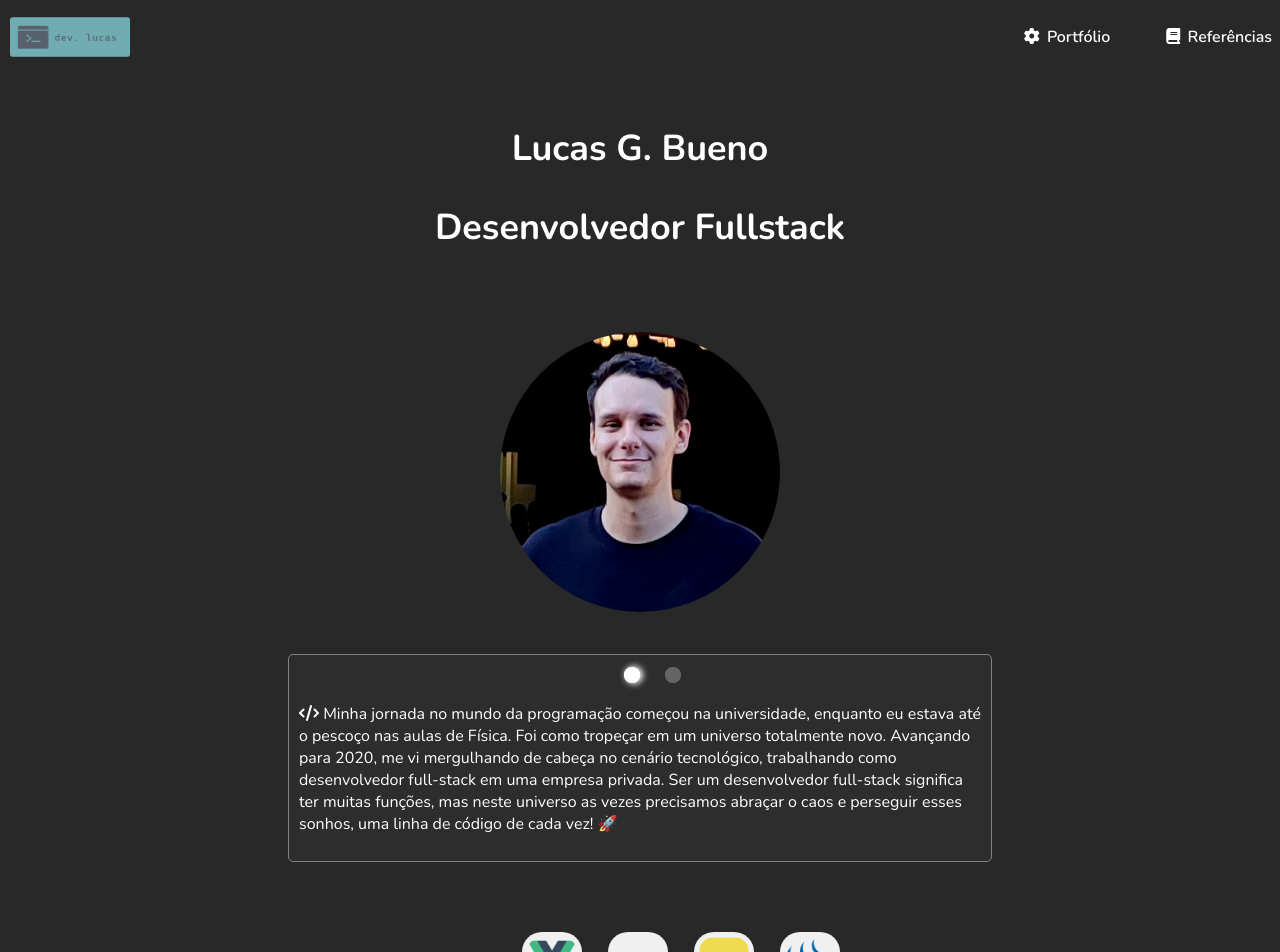
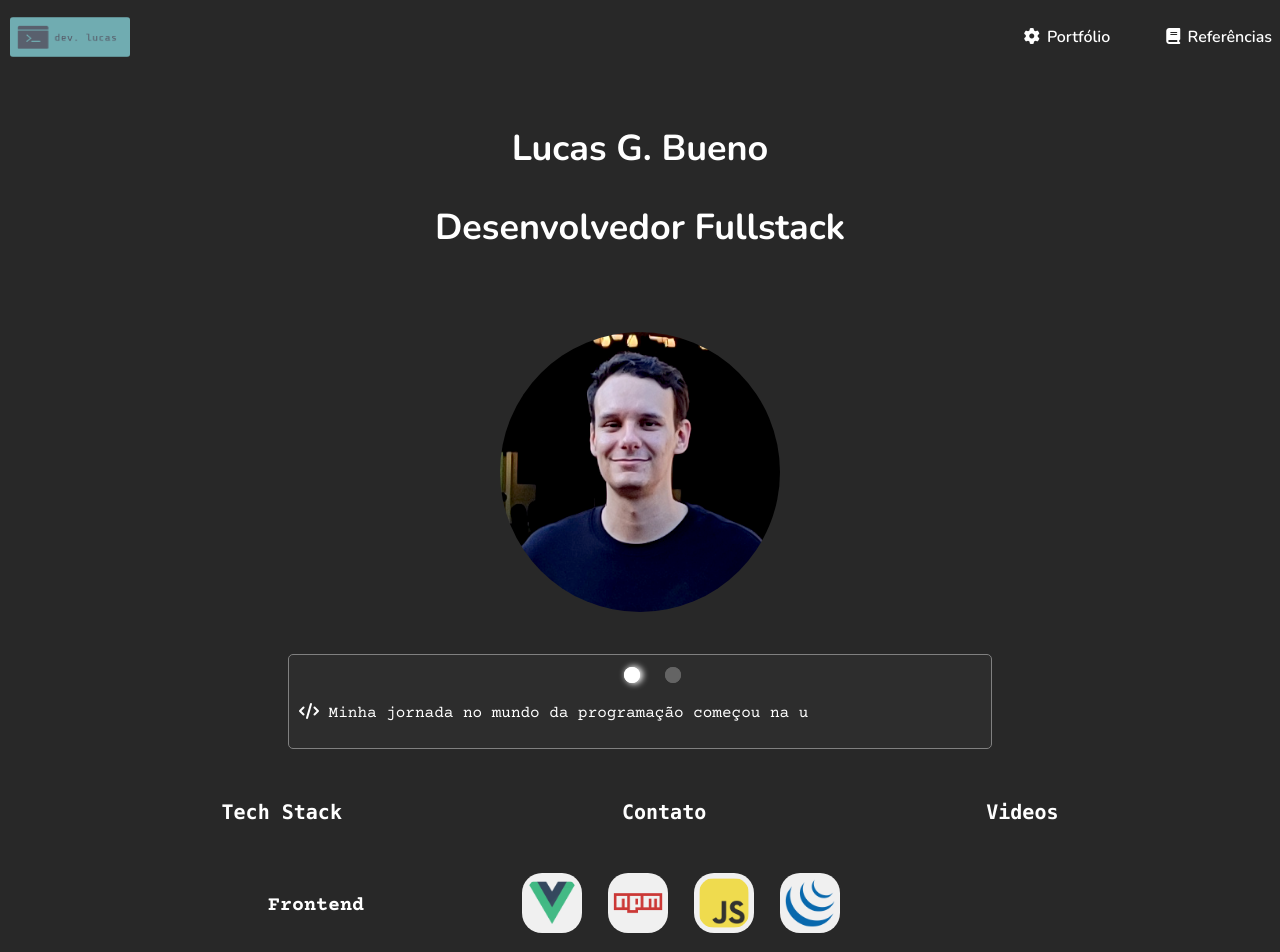
Before and after one commit to hashdefault/homepage, a Vue app: page / in a window 1280 px wide. Shown: the top 952 px of the page. Built offline with nearby package versions, Linux system fonts and the light colour scheme.

Commit message:
adiciona botoes e efeito typewriter para texto

```diff
--- a/src/App.vue
+++ b/src/App.vue
@@ -9,6 +9,7 @@
   <div class="container">
     <HomeFoto />
     <HomeDescription />
+    <HoverButtons />
     <TechStackDescription />
   </div>
   <div class="medias">
@@ -27,6 +28,7 @@ import FooterDescription from "./components/FooterDescription.vue";
 import SocialMedia from "./components/SocialMedia.vue";
 import NavBarHome from "./components/NavBarHome.vue";
 import TechStackDescription from "./components/TechStackDescription.vue";
+import HoverButtons from "./components/HoverButtons.vue";
 
 export default {
   name: "App",
@@ -41,6 +43,7 @@ export default {
     SocialMedia,
     NavBarHome,
     TechStackDescription,
+    HoverButtons
   },
 };
 </script>
--- a/src/components/HomeDescription.vue
+++ b/src/components/HomeDescription.vue
@@ -24,26 +24,13 @@
       <li :class="{ show: !isShow, hide: isShow }">
         <p id="p-code" :class="{ show: !isShow, hide: isShow }">
           <i class="fa fa-code"></i>
-          Minha jornada no mundo da programação começou na universidade,
-          enquanto eu estava até o pescoço nas aulas de Física. Foi como
-          tropeçar em um universo totalmente novo. Avançando para 2020, me vi
-          mergulhando de cabeça no cenário tecnológico, trabalhando como
-          desenvolvedor full-stack em uma empresa privada. Ser um desenvolvedor
-          full-stack significa ter muitas funções, mas neste universo as vezes
-          precisamos abraçar o caos e perseguir esses sonhos, uma linha de
-          código de cada vez! 🚀
+          {{ displayedTextFirst }}
         </p>
       </li>
       <li :class="{ show: isShow, hide: !isShow }">
         <p id="p-heart" :class="{ show: isShow, hide: !isShow }">
           <i class="fa fa-heart"></i>
-          Sou apaixonado por músicas como folk, clássica, rock e soul. As
-          músicas instrumentais me ajudam a relaxar, enquanto as composições
-          clássicas me oferecem uma elegância atemporal. A energia visceral do
-          rock alimenta minha paixão, e os vocais do Soul falam à minha alma. Me
-          sinto enriquecido por cada um desses gêneros. Livros, cinema e arte
-          são parte de interesses dos quais eu vejo sendo fundamentais a
-          experiência humana.
+          {{ displayedTextSecond }}
         </p>
       </li>
     </ul>
@@ -53,10 +40,18 @@
 export default {
   name: "HomeDescription",
   mounted() {
+    this.startTypingFirst();
     setInterval(this.toggleClasses(), 1000);
   },
   data() {
     return {
+      fullTextFirst:
+        "Minha jornada no mundo da programação começou na universidade, enquanto eu estava até o pescoço nas aulas de Física. Foi como tropeçar em um universo totalmente novo. Avançando para 2020, me vi mergulhando de cabeça no cenário tecnológico, trabalhando como desenvolvedor full-stack em uma empresa privada. Ser um desenvolvedor full-stack significa ter muitas funções, mas neste universo as vezes precisamos abraçar o caos e perseguir esses sonhos, uma linha de código de cada vez! 🚀 ",
+      fullTextSecond:
+        "Sou apaixonado por músicas como folk, clássica, rock e soul. As músicas instrumentais me ajudam a relaxar, enquanto as composições clássicas me oferecem uma elegância atemporal. A energia visceral do rock alimenta minha paixão, e os vocais do Soul falam à minha alma. Me sinto enriquecido por cada um desses gêneros. Livros, cinema e arte são parte de interesses dos quais eu vejo sendo fundamentais a experiência humana.",
+      displayedTextFirst: "",
+      displayedTextSecond: "",
+      typingSpeed: 100,
       isLightsUp: true,
       isShow: true,
     };
@@ -67,12 +62,36 @@ export default {
       this.isLightsUp = !this.isLightsUp;
       this.isShow = !this.isShow;
     },
+    startTypingFirst() {
+      let index = 0;
+      const interval = setInterval(() => {
+        if (index < this.fullTextFirst.length) {
+          this.displayedTextFirst += this.fullTextFirst[index];
+          index++;
+        } else {
+          clearInterval(interval); // Stop typing when the full text is displayed
+        }
+      }, this.typingSpeed);
+    },
+    startTypingSecond() {
+      let index = 0;
+      const interval = setInterval(() => {
+        if (index < this.fullTextSecond.length) {
+          this.displayedTextSecond += this.fullTextSecond[index];
+          index++;
+        } else {
+          clearInterval(interval); // Stop typing when the full text is displayed
+        }
+      }, this.typingSpeed);
+    },
   },
 };
 </script>
 
 <!-- Add "scoped" attribute to limit CSS to this component only -->
 <style scoped>
+@import url("https://fonts.googleapis.com/css2?family=Courier+Prime:ital,wght@0,400;0,700;1,400;1,700&family=VT323&display=swap");
+
 .description {
   width: 55%;
   padding: 20px;
@@ -89,8 +108,10 @@ export default {
   text-align: left;
 }
 .description p {
-  font-family: Nunito;
+  font-family: Courier Prime, monospace;
   color: white;
+  white-space: nowrap;
+  overflow: hidden;
 }
 .btn-links .lights {
   display: flex;
--- /dev/null
+++ b/src/components/HoverButtons.vue
@@ -0,0 +1,66 @@
+<template>
+  <div class="description">
+    <a href="#" class="btn hovers">Tech Stack</a>
+    <a href="#" class="btn hovers">Contato</a>
+    <a href="#" class="btn hovers">Videos</a>
+  </div>
+</template>
+<script>
+export default {
+  name: "HoverButtons",
+  mounted() {},
+
+  data() {
+    return {};
+  },
+  created() {},
+  methods: {},
+};
+</script>
+
+<!-- Add "scoped" attribute to limit CSS to this component only -->
+<style scoped>
+@import url("https://fonts.googleapis.com/css2?family=Courier+Prime:ital,wght@0,400;0,700;1,400;1,700&family=VT323&display=swap");
+
+.description {
+  display: flex;
+  flex-direction: row;
+  align-self: center;
+  align-items: center;
+}
+.hovers {
+  position: relative;
+  padding: 5px 40px;
+  margin: 10px 100px;
+  background: none;
+  color: white;
+  text-decoration: none;
+  font-size: 20px;
+  cursor: pointer;
+  border: none;
+  font-family: Consolas, monospace;
+  font-weight: 700;
+  border-radius: 8px;
+  overflow: hidden;
+}
+.hovers::after {
+  content: "";
+  position: absolute;
+  bottom: 0;
+  left: 0;
+  width: 0;
+  height: 2px;
+  background-color: white;
+  transition: width 0.3s ease-in-out;
+}
+.hovers:hover::after {
+  width: 100%;
+}
+
+@media (max-width: 768px) {
+  .description {
+    width: 90%;
+    padding: 0;
+  }
+}
+</style>
```
